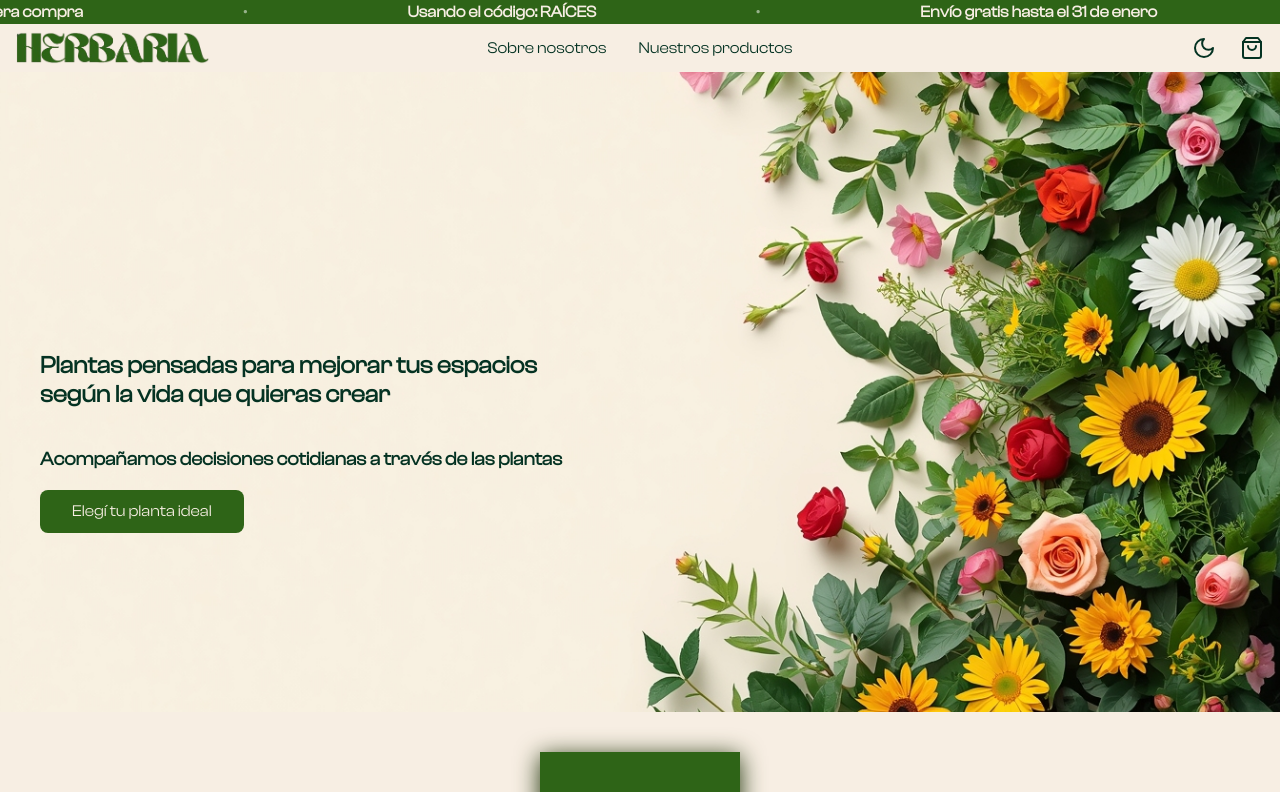
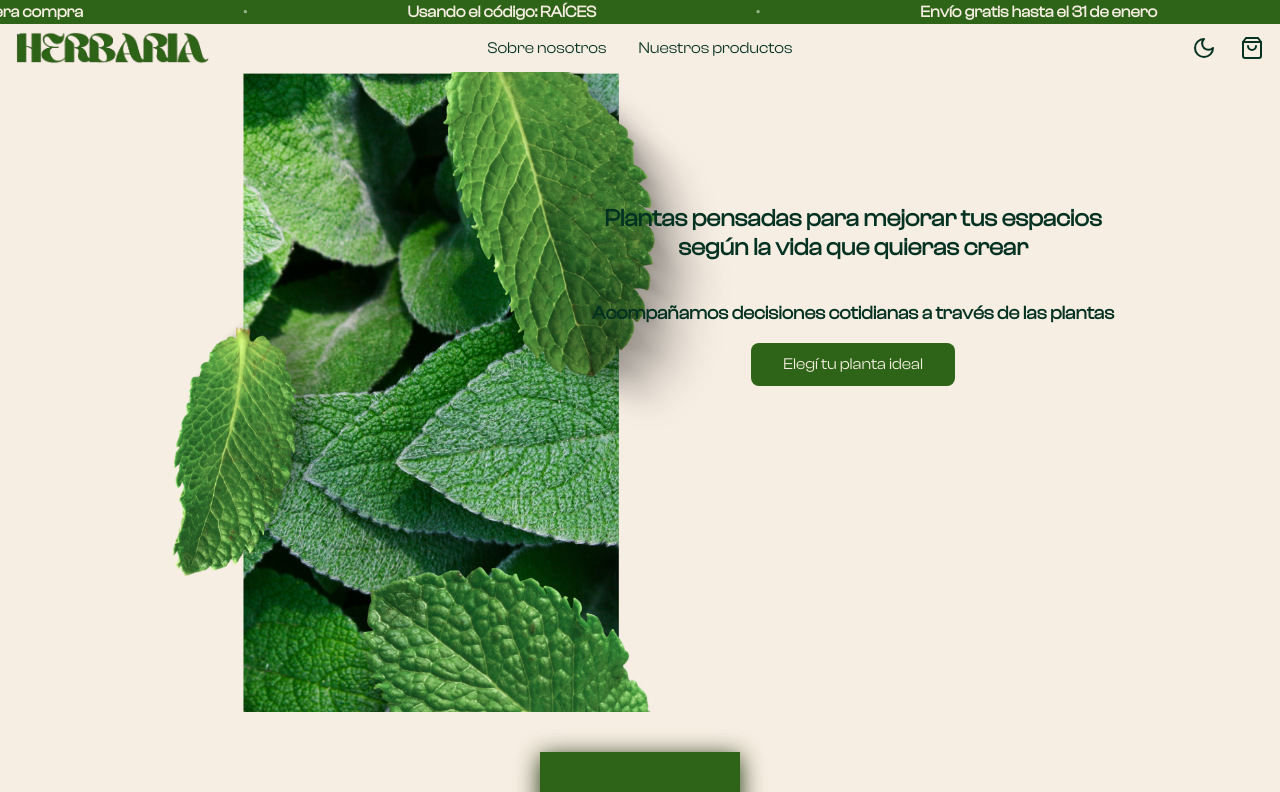
Before and after one commit to CamilaLadner/herbaria, a Next.js app: page / in a window 1280 px wide. Shown: the top 792 px of the page. Built offline with nearby package versions, Linux system fonts and the light colour scheme.

Commit message:
new picture

```diff
--- a/app/components/heroSection/index.module.css
+++ b/app/components/heroSection/index.module.css
@@ -1,24 +1,40 @@
 .background {
     height: 80vh;
-    position: relative;
     background-color: var(--background);
+    display: flex;
+    justify-content: start;
+    align-items: start;
+    padding-left: 0;
     overflow: hidden;
 }
+.content {
+    display: flex;
+    position: absolute;
+    flex-direction: column;
+    justify-content: center;
+    align-items: center;
+    text-align: center;
+    padding: 2rem;
+    margin-left: 35rem;
+    margin-top: 5rem;
+}
 
-.content {
+.imageWrapper {
+    margin-left: 10rem;
+    flex: 1 1 auto;
+    min-width: 0;
     position: relative;
     display: flex;
-    flex-direction: column;
-    align-items: flex-start;
-    justify-content: center;
-    width: 50%;
-    height: 100%;
-    padding: 2.5rem;
+    justify-content: flex-start;
+}
+
+.imageWrapper :global(img) {
+    object-position: left;
 }
 
 :global(.dark) .content h2,
 :global(.dark) .content h3 {
-    color: rgb(26, 48, 5);
+    color: var(--foreground);
 }
 
 @media (max-width: 768px) {
--- a/app/components/heroSection/index.tsx
+++ b/app/components/heroSection/index.tsx
@@ -16,13 +16,16 @@ const HeroSection = () => {
 
   return (
     <div className={styles.background}>
-      <Image
-        src="/principalBanner.jpg"
-        alt="Living room with plants"
-        fill
-        priority
-        style={{ objectFit: 'cover' }}
-      />
+      <div className={styles.imageWrapper}>
+        <Image
+          src="/fondoVerde2.png"
+          alt="Plants"
+          width={1920}
+          height={700}
+          priority
+          style={{ objectFit: 'contain', objectPosition: 'left' }}
+        />
+      </div>
       <div className={styles.content}>
         <motion.h2
           initial={{ x: -100, opacity: 0 }}
--- a/app/mockData/plantas.ts
+++ b/app/mockData/plantas.ts
@@ -745,7 +745,7 @@ export const seccionesPlantas: SeccionPlantas[] = [
     nombre: 'PET FRIENDLY',
     descripcion: 'Plantas seguras para convivir con tus mascotas',
     imagen: '/petFriendly1.jpg',
-    imagenSlug: '/imagenSlug/petFriendlySlug1.png',
+    imagenSlug: '/imagenSlug/petFriendlySlug2.jpeg',
     alt: 'sección pet friendly',
     categorias: [
       {
```
Also changed, not shown: public/fondoVerde2.png (added), public/imagenSlug/petFriendlySlug2.jpeg (added).
